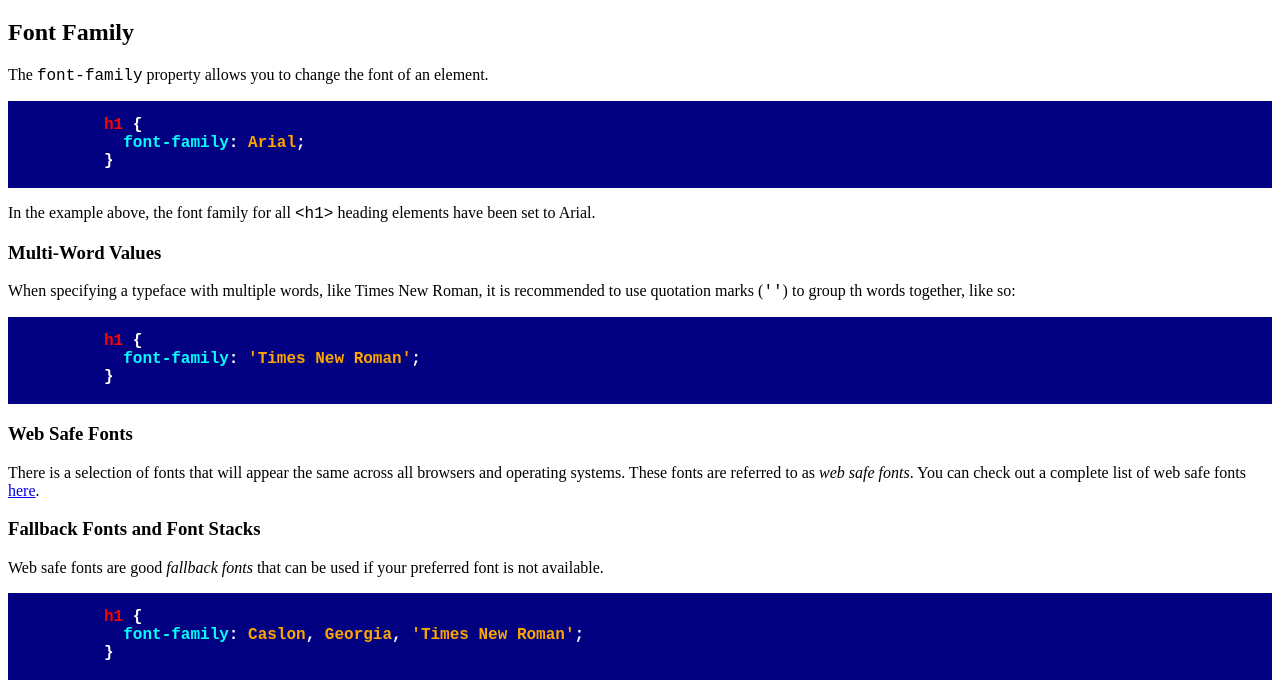
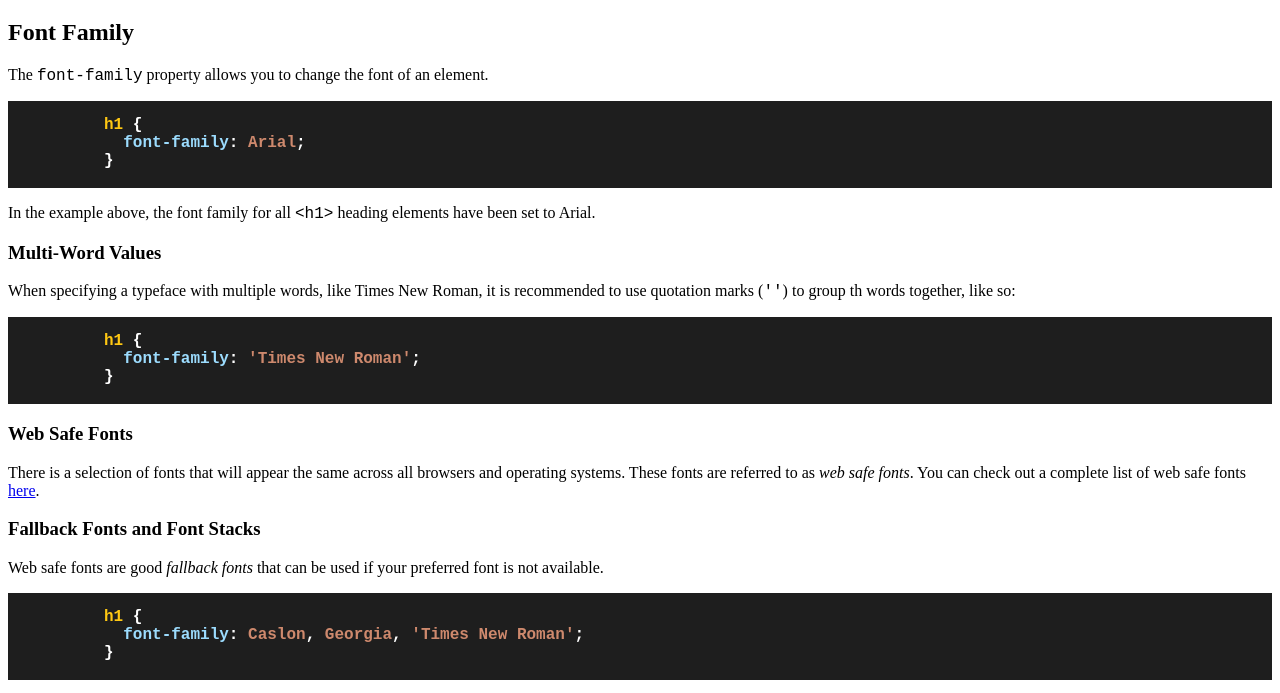
Before and after one commit to devoncastillo/devoncastillo.github.io, a plain HTML site: page CheetSheetProject/index.html in a window 1280 px wide. Shown: the part 61-754 px from the top of the page. Drawn offline with Linux system fonts and the light colour scheme.

Commit message:
Updated colors for code samples
Updated colors for code samples to enhance ease of readability

```diff
--- a/CheetSheetProject/style.css
+++ b/CheetSheetProject/style.css
@@ -7,20 +7,20 @@ code, pre {
 }
 
 pre {
-  background-color: navy;
+  background-color: #1e1e1e;
   color: white;
   font-weight: bold;
   padding-top: 15px;
 }
 
 .selector {
-  color: red;
+  color: #ffc813;
 }
 
 .property {
-  color: aqua;
+  color: #9cdcfe;
 }
 
 .value {
-  color: orange;
+  color: #ce896d;
 }
```
